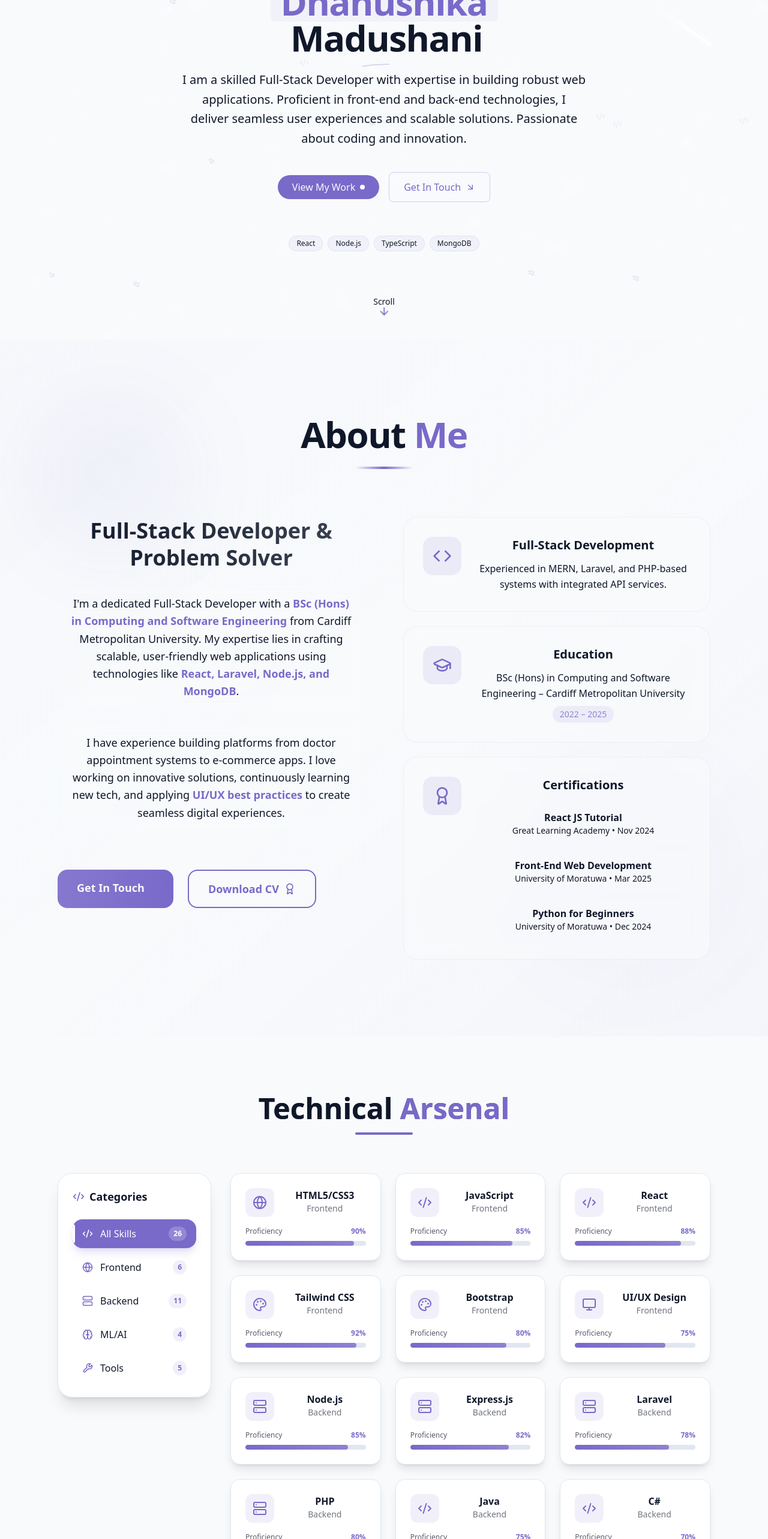
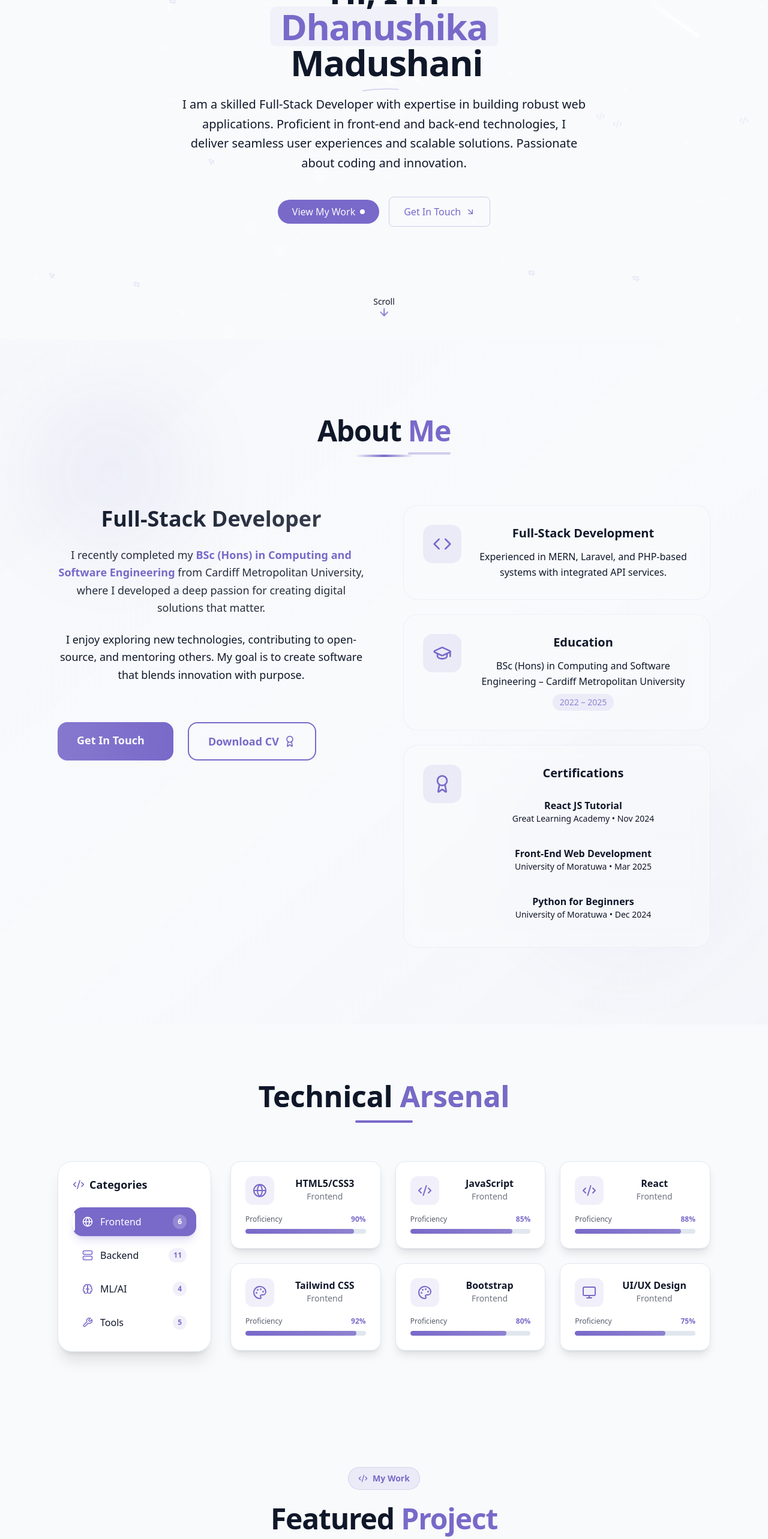
Before and after one commit to DhanushikaGit/My_Portfolio, a React (Vite) app: page / in a window 1280 px wide. Shown: the part 234-2800 px from the top of the page at 60% size. Built offline with nearby package versions, Linux system fonts and the light colour scheme.

Commit message:
add some features

```diff
--- a/src/Components/AboutSection.jsx
+++ b/src/Components/AboutSection.jsx
@@ -11,12 +11,12 @@ export const AboutSection = () => {
       <div className="container mx-auto max-w-6xl relative z-10">
         {/* Title */}
         <div className="text-center mb-20">
-          <h2 className="text-5xl md:text-6xl font-bold mb-6 tracking-tight">
-            About{" "}
-            <span className="text-primary relative">
+           <h2 className="text-4xl md:text-5xl font-black mb-4 tracking-tight">
+            About <span className="text-primary relative">
               Me
-              <div className="absolute -bottom-2 left-0 right-0 h-1 bg-gradient-to-r from-primary/60 via-primary to-primary/60 rounded-full transform scale-x-0 animate-pulse" style={{ animation: 'scaleX 2s ease-in-out infinite' }} />
+              <div className="absolute -bottom-2 left-0 right-0 h-1 bg-primary/30 rounded-full"></div>
             </span>
+
           </h2>
           <div className="w-24 h-1 bg-gradient-to-r from-transparent via-primary to-transparent mx-auto rounded-full" />
         </div>
@@ -26,23 +26,16 @@ export const AboutSection = () => {
           <div className="space-y-8 group">
             <div className="space-y-6">
               <h3 className="text-3xl md:text-4xl font-bold leading-tight bg-gradient-to-r from-foreground to-foreground/80 bg-clip-text text-transparent">
-                Full-Stack Developer & Problem Solver
+                Full-Stack Developer
               </h3>
 
-              <div className="space-y-6 text-lg leading-relaxed">
-                <p className="text-muted-foreground transform hover:scale-[1.02] transition-all duration-300 p-4 rounded-xl hover:bg-background/50 backdrop-blur-sm">
-                  I'm a dedicated Full-Stack Developer with a{" "}
-                  <span className="text-primary font-semibold">BSc (Hons) in Computing and Software Engineering</span>{" "}
-                  from Cardiff Metropolitan University. My expertise lies in crafting scalable, user-friendly web
-                  applications using technologies like{" "}
-                  <span className="text-primary font-semibold">React, Laravel, Node.js, and MongoDB</span>.
+                 <div className="space-y-6 text-lg leading-relaxed text-muted-foreground">
+                <p className="text-foreground/90">
+                  I recently completed my <span className="text-primary font-semibold">BSc (Hons) in Computing and Software Engineering</span> from Cardiff Metropolitan University, where I developed a deep passion for creating digital solutions that matter.
                 </p>
 
-                <p className="text-muted-foreground transform hover:scale-[1.02] transition-all duration-300 p-4 rounded-xl hover:bg-background/50 backdrop-blur-sm">
-                  I have experience building platforms from doctor appointment systems to e-commerce apps. I love
-                  working on innovative solutions, continuously learning new tech, and applying{" "}
-                  <span className="text-primary font-semibold">UI/UX best practices</span>{" "}
-                  to create seamless digital experiences.
+                <p>
+                  I enjoy exploring new technologies, contributing to open-source, and mentoring others. My goal is to create software that blends innovation with purpose.
                 </p>
               </div>
             </div>
--- a/src/Components/HeroSection.jsx
+++ b/src/Components/HeroSection.jsx
@@ -95,20 +95,7 @@ export const HeroSection = () => {
             </div>
           </div>
 
-          {/* Tech Stack Pills */}
-          <div className={`pt-8 transform transition-all duration-1000 delay-1400 ${isVisible ? 'translate-y-0 opacity-100' : 'translate-y-10 opacity-0'}`}>
-            <div className="flex flex-wrap justify-center gap-2 max-w-md mx-auto">
-              {["React", "Node.js", "TypeScript", "MongoDB"].map((tech, index) => (
-                <div
-                  key={tech}
-                  className="px-3 py-1 text-xs bg-primary/5 border border-primary/10 rounded-full text-muted-foreground hover:bg-primary/10 hover:border-primary/20 transition-all duration-300 cursor-default"
-                  style={{ animationDelay: `${1600 + index * 100}ms` }}
-                >
-                  {tech}
-                </div>
-              ))}
-            </div>
-          </div>
+
         </div>
       </div>
 
--- a/src/Components/ProjectsSection.jsx
+++ b/src/Components/ProjectsSection.jsx
@@ -50,9 +50,11 @@ export const ProjectsSection = () => {
             <Code2 size={16} />
             <span className="text-sm font-semibold">My Work</span>
           </div>
-
-          <h2 className="text-4xl md:text-5xl font-black mb-4 bg-gradient-to-r from-foreground via-primary to-foreground bg-clip-text text-transparent">
-            Featured Projects
+           <h2 className="text-4xl md:text-5xl font-black mb-4 tracking-tight">
+            Featured <span className="text-primary relative">
+              Project
+              <div className="absolute -bottom-2 left-0 right-0 h-1 bg-primary/30 rounded-full"></div>
+            </span>
           </h2>
           <p className="text-muted-foreground max-w-2xl mx-auto text-lg">
             Here are some of my recent projects. Each project was carefully
--- a/src/Components/SkillsSection.jsx
+++ b/src/Components/SkillsSection.jsx
@@ -41,7 +41,7 @@ const skills = [
 
   // Backend
   { name: "Node.js", category: "backend", level: 85 },
-  { name: "Express.js", category: "backend", level: 82 },
+  { name: "Express.js", category: "backend", level: 62 },
   { name: "Laravel", category: "backend", level: 78 },
   { name: "PHP", category: "backend", level: 80 },
   { name: "Java", category: "backend", level: 75 },
@@ -49,7 +49,7 @@ const skills = [
   { name: "MongoDB", category: "backend", level: 85 },
   { name: "MySQL", category: "backend", level: 88 },
   { name: "Firebase", category: "backend", level: 80 },
-  { name: "RESTful APIs", category: "backend", level: 90 },
+  { name: "RESTful APIs", category: "backend", level: 80 },
   { name: "TMDB API Integration", category: "backend", level: 85 },
 
   // Machine Learning
@@ -62,12 +62,12 @@ const skills = [
   { name: "Git/GitHub", category: "tools", level: 90 },
   { name: "Visual Studio Code", category: "tools", level: 95 },
   { name: "Android Studio", category: "tools", level: 75 },
-  { name: "Postman", category: "tools", level: 85 },
-  { name: "Agile/Scrum", category: "tools", level: 80 },
+  { name: "Postman", category: "tools", level: 75 },
+  { name: "Agile/Scrum", category: "tools", level: 60 },
 ];
 
 const categories = [
-  { id: "all", name: "All Skills", icon: Code2 },
+
   { id: "frontend", name: "Frontend", icon: Globe },
   { id: "backend", name: "Backend", icon: Server },
   { id: "machine learning", name: "ML/AI", icon: Brain },
@@ -75,7 +75,8 @@ const categories = [
 ];
 
 export const SkillsSection = () => {
-  const [activeCategory, setActiveCategory] = useState("all");
+const [activeCategory, setActiveCategory] = useState("frontend");
+
 
   const filteredSkills = skills.filter(
     (skill) => activeCategory === "all" || skill.category === activeCategory
@@ -202,30 +203,7 @@ export const SkillsSection = () => {
             </div>
 
             {/* Skills Summary */}
-            <div className="mt-12 bg-card rounded-2xl p-6 shadow-lg border border-border">
-              <div className="grid grid-cols-2 md:grid-cols-4 gap-6 text-center">
-                <div className="space-y-2">
-                  <div className="text-2xl font-bold text-primary">{filteredSkills.length}</div>
-                  <div className="text-sm text-foreground/70 font-medium">Skills Shown</div>
-                </div>
-                <div className="space-y-2">
-                  <div className="text-2xl font-bold text-primary">
-                    {Math.round(filteredSkills.reduce((acc, skill) => acc + skill.level, 0) / filteredSkills.length)}%
-                  </div>
-                  <div className="text-sm text-foreground/70 font-medium">Avg Proficiency</div>
-                </div>
-                <div className="space-y-2">
-                  <div className="text-2xl font-bold text-primary">
-                    {filteredSkills.filter(skill => skill.level >= 85).length}
-                  </div>
-                  <div className="text-sm text-foreground/70 font-medium">Expert Level</div>
-                </div>
-                <div className="space-y-2">
-                  <div className="text-2xl font-bold text-primary">{categories.length - 1}</div>
-                  <div className="text-sm text-foreground/70 font-medium">Categories</div>
-                </div>
-              </div>
-            </div>
+
           </div>
         </div>
       </div>
```
Also changed, not shown: 2 other files (tests, documents, lock files or other folders).
